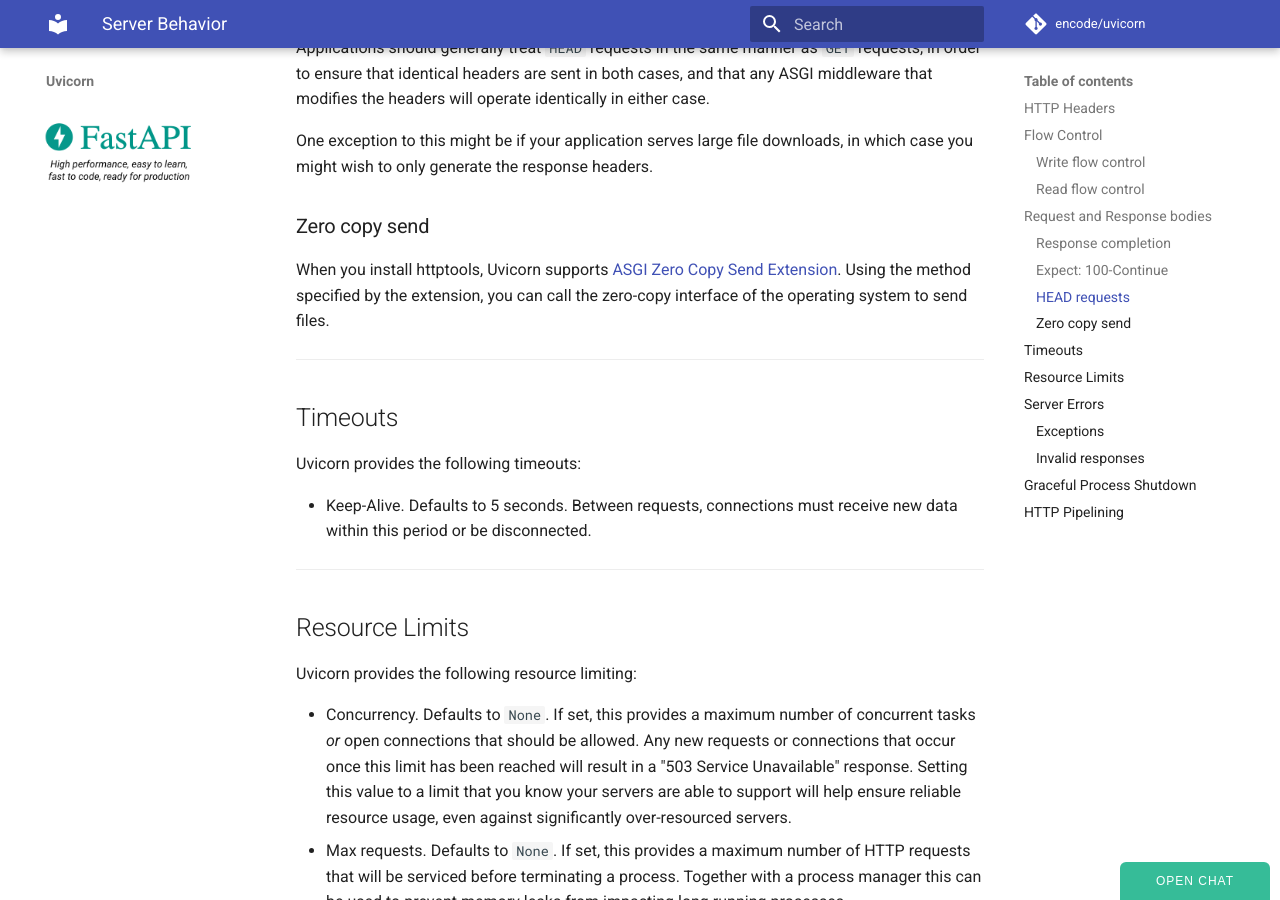
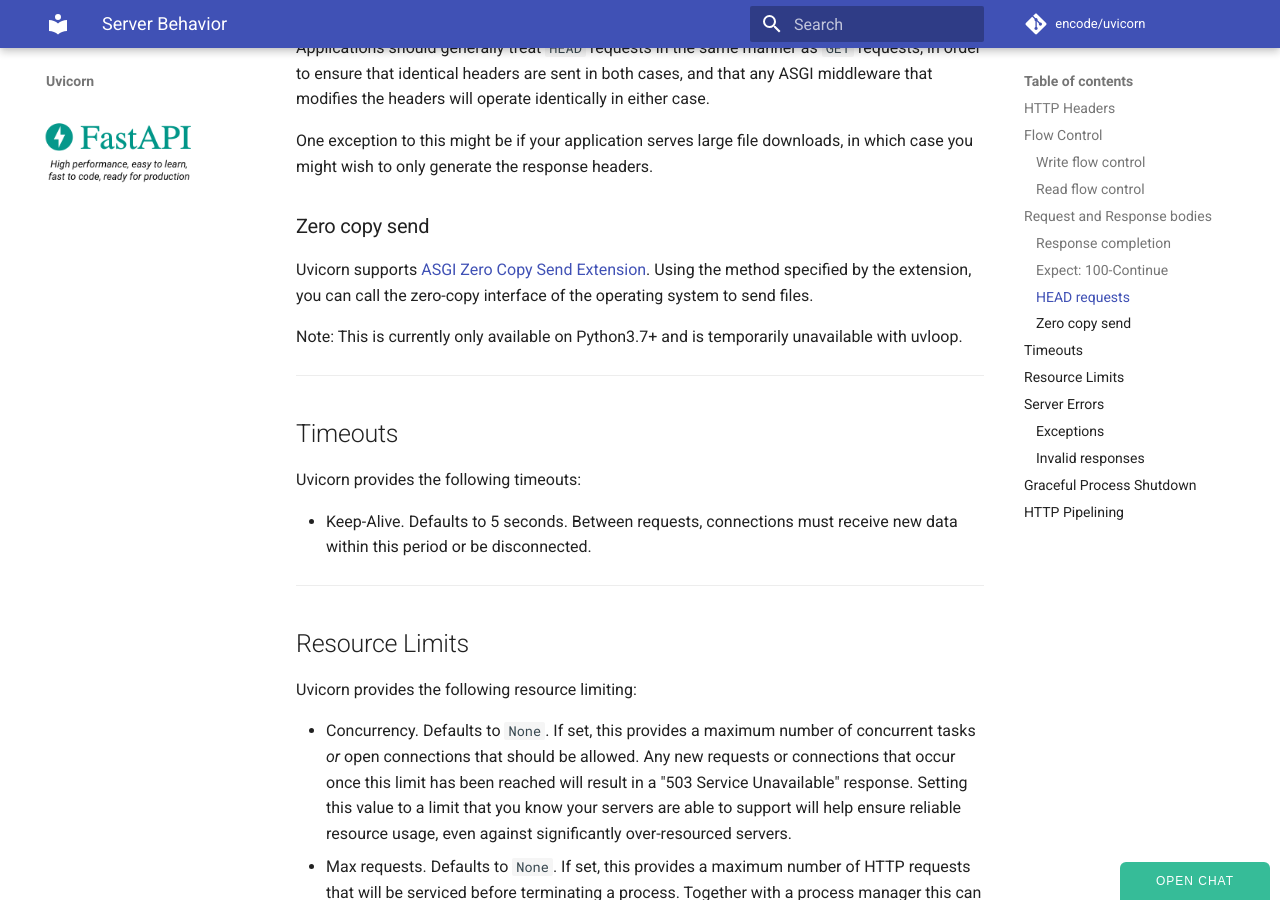
Before and after one commit to encode/uvicorn, an MkDocs documentation site: the page built from docs/server-behavior.md, in a window 1280 px wide and 900 px high, scrolled down 1816 px. Built offline with MkDocs 1.6.1 and Material for MkDocs 9.7.7, drawn with Linux system fonts in a browser that asks for light colours; comment, search, counter and statistics services are not loaded.

Commit message:
Update docs

```diff
--- a/docs/server-behavior.md
+++ b/docs/server-behavior.md
@@ -58,7 +58,9 @@
 
 ### Zero copy send
 
-When you install httptools, Uvicorn supports [ASGI Zero Copy Send Extension](https://asgi.readthedocs.io/en/latest/extensions.html#zero-copy-send). Using the method specified by the extension, you can call the zero-copy interface of the operating system to send files.
+Uvicorn supports [ASGI Zero Copy Send Extension](https://asgi.readthedocs.io/en/latest/extensions.html#zero-copy-send). Using the method specified by the extension, you can call the zero-copy interface of the operating system to send files.
+
+Note: This is currently only available on Python3.7+ and is temporarily unavailable with uvloop.
 
 ---
 
```
